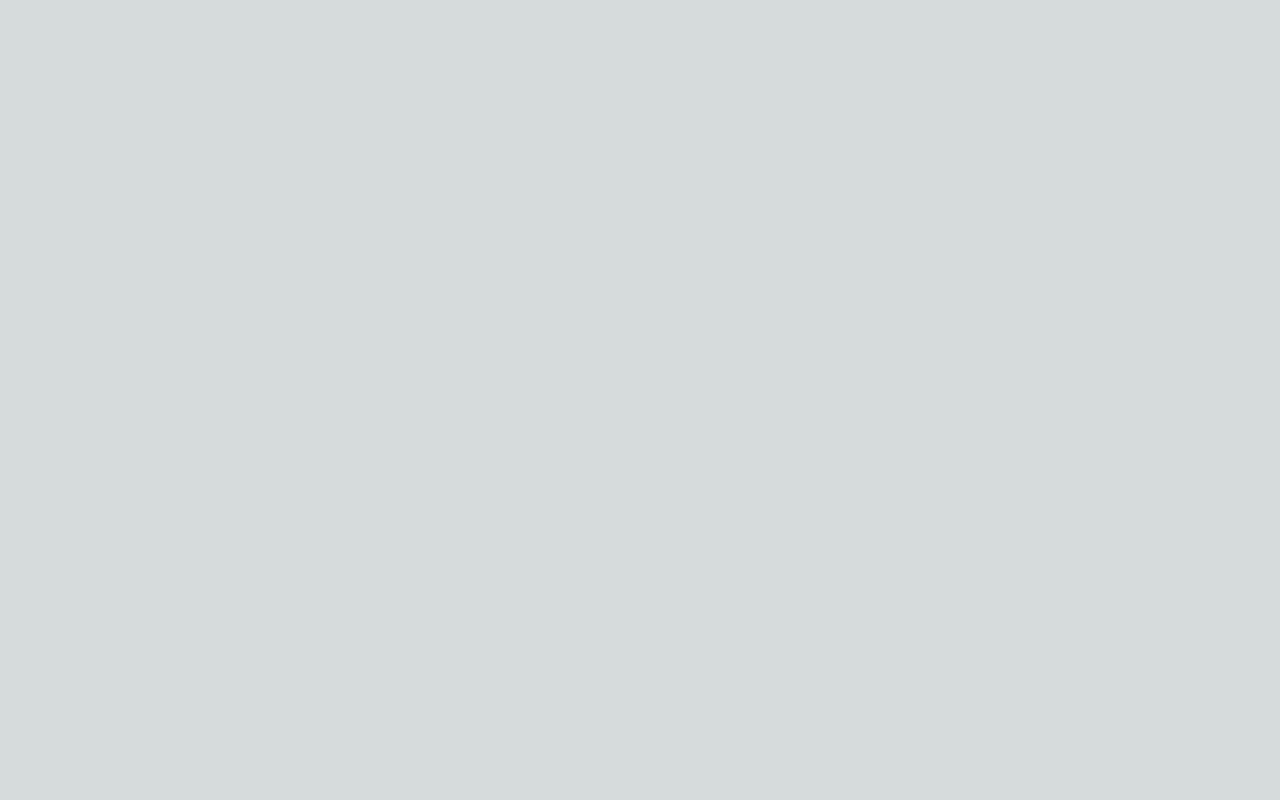
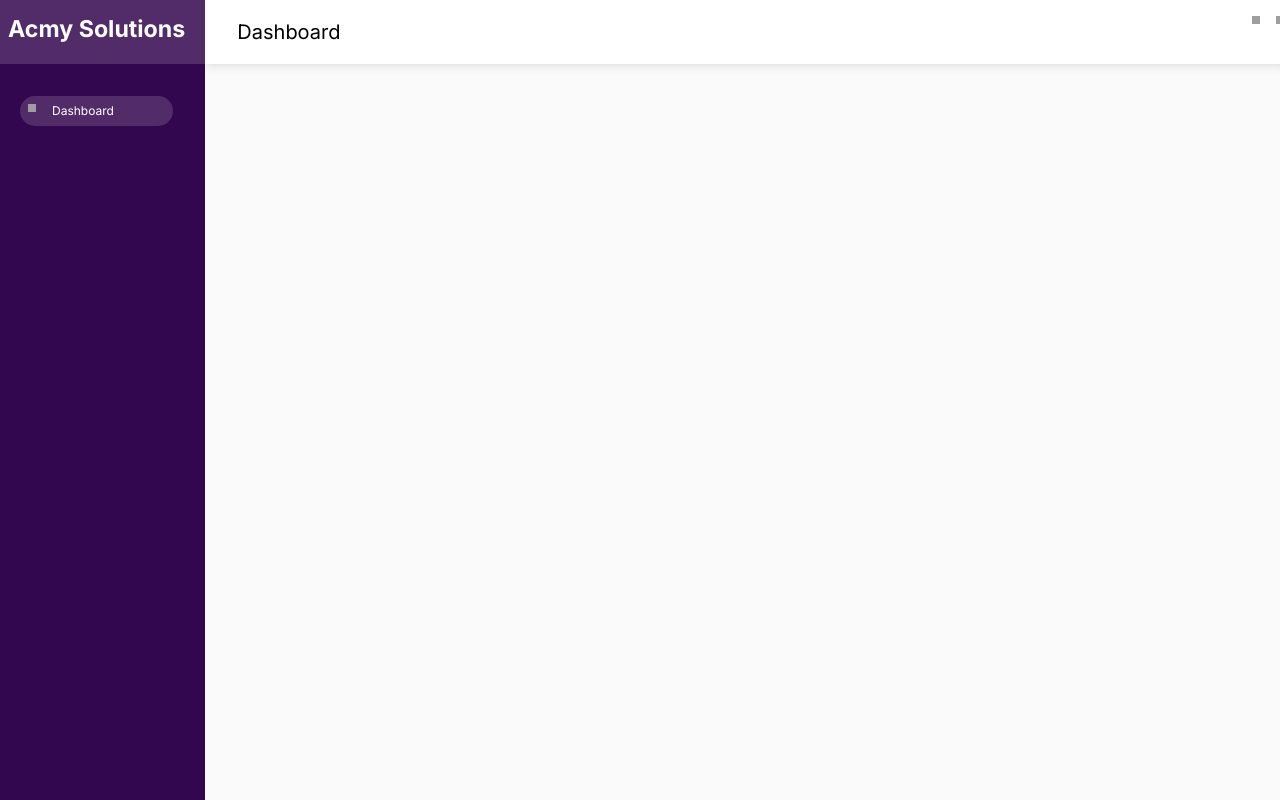
Before and after one commit to imeshthana/salary-calculator-2024-q2-imeshthana, a Next.js app: page / in a window 1280 px wide. Built offline with nearby package versions, Linux system fonts and the light colour scheme; grey boxes are pictures that could not be loaded.

Commit message:
Added sidebar and navbar

```diff
--- /dev/null
+++ b/app/components/dashboard/dashboard.css
@@ -0,0 +1,4 @@
+.dashboard {
+    background-color: #fafafa;
+    padding: 0;
+}
--- /dev/null
+++ b/app/components/dashboard/dashboard.tsx
@@ -0,0 +1,13 @@
+import React from 'react'
+import './dashboard.css'
+import Navbar from '../navbar/navbar'
+
+function Dashboard() {
+  return (
+    <div className='dashboard col-10'>
+        <Navbar />
+    </div>
+  )
+}
+
+export default Dashboard
--- /dev/null
+++ b/app/components/navbar/navbar.css
@@ -0,0 +1,21 @@
+nav {
+    display: flex;
+    flex-direction: row;
+    width: 100%;
+    background-color: #FFFF;
+    height: 4rem;
+    box-shadow: 0px 0px 10px 0px rgb(210, 210, 210);}
+
+h2{
+    font-size: 1.25rem;
+    margin-left: 2rem;
+    color: black;
+    margin-bottom: 1rem;
+}
+
+.navbar-item-box{
+    height: 4rem;
+    display: flex;
+    cursor: pointer;
+    flex-direction: row;
+}
--- /dev/null
+++ b/app/components/navbar/navbar.tsx
@@ -0,0 +1,16 @@
+import React from 'react'
+import './navbar.css'
+
+function Navbar() {
+  return (
+    <nav className='navbar'>
+        <h2>Dashboard</h2>
+        <div className='navbar-item-box'>
+          <img src='../../assets/bellIcon.jpg' alt='icon'/>
+          <img src='../../assets/bellIcon.jpg' alt='icon'/>
+        </div>
+    </nav>
+  )
+}
+
+export default Navbar
--- /dev/null
+++ b/app/components/sidebar/sidebar.css
@@ -0,0 +1,47 @@
+.sidebar {
+    background-color: rgba(51, 7, 79, 1);
+    height: 100vh;
+    padding: 0;
+    z-index: 1;
+}
+
+.brand {
+    color: white;
+    font-size: 1.45rem;
+    font-weight: bold;
+    padding: 1rem;
+    text-align: center;
+    margin-bottom: 2rem;
+}
+
+.brand-box {
+    width: 100%;
+    height: 4rem;
+    background-color: #ebe6ed2a;
+}
+
+.nav-item {
+    color: white;
+    font-size: 0.75rem;
+    text-align: left;
+    padding: 0.5rem;
+}
+
+.nav-item-box{
+    margin: 2rem;
+    border-radius: 2rem;
+    background-color: #ebe6ed2a;
+    display: flex;
+    cursor: pointer;
+    flex-direction: row;
+}
+
+.nav-item-box:hover {
+    background-color: #ebe6ed5d;
+}
+
+img {
+    width: 1.5rem;
+    height: 1.5rem;
+    padding: 0.5rem;
+}
--- /dev/null
+++ b/app/components/sidebar/sidebar.tsx
@@ -0,0 +1,18 @@
+import React from 'react';
+import './sidebar.css'
+
+const Sidebar = () => {
+  return (
+    <div className="sidebar col-2">
+      <div className='brand-box'>
+        <h1 className='brand'>Acmy Solutions</h1>
+      </div>
+      <div className='nav-item-box'>
+        <img src='../../assets/Icon.jpg' alt='icon'/>
+        <h3 className='nav-item'>Dashboard</h3>
+      </div>
+    </div>
+  );
+};
+
+export default Sidebar;
--- a/app/page.tsx
+++ b/app/page.tsx
@@ -1,8 +1,12 @@
+import Sidebar from "./components/sidebar/sidebar";
+import Dashboard from "./components/dashboard/dashboard";
 import Head from 'next/head';
 
 export default function Home() {
   return (
       <div className='row'>
+        <Sidebar/>
+        <Dashboard />
       </div>
   );
 }
```
